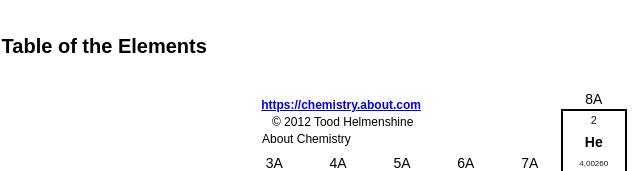
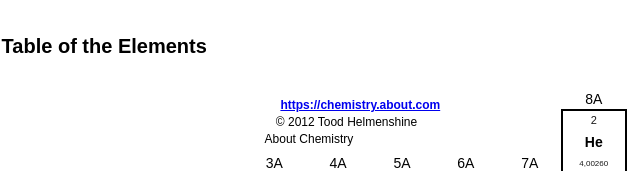
Before and after one commit to Malik-Muhammad-Tanveer/PeriodicTable, a plain HTML site: page ProjectNo.2/index.html in a window 1280 px wide. Shown: the top 171 px of the page, 578-1218 px from the left. Drawn offline with Linux system fonts and the light colour scheme.

Commit message:
3rd commit

```diff
--- a/ProjectNo.2/index.html
+++ b/ProjectNo.2/index.html
@@ -11,15 +11,15 @@
     <table>
         <h class="heading">Periodic Table of the Elements</h>
            <tr>
-               <td colspan="16" class="text"> <a href="#"> https://chemistry.about.com</a></td>
+               <td style="left: -4.5vw;" colspan="16" class="text"> <a href="#"> https://chemistry.about.com</a></td>
            </tr>
 
            <tr>
-               <td style="left: -6.6vw; font-weight: lighter;" class="text" colspan="16">&copy; 2012 Tood Helmenshine</td>
+               <td style="left: -6.3vw; font-weight: lighter;" class="text" colspan="16">&copy; 2012 Tood Helmenshine</td>
            </tr>
 
            <tr>
-               <td style="left: -6.5vw; font-weight: lighter;" class="text" colspan="15">About Chemistry <br> </td>
+               <td style="left: -6.3vw; font-weight: lighter;" class="text" colspan="15">About Chemistry <br> </td>
            </tr>
 
            <tr>
```
